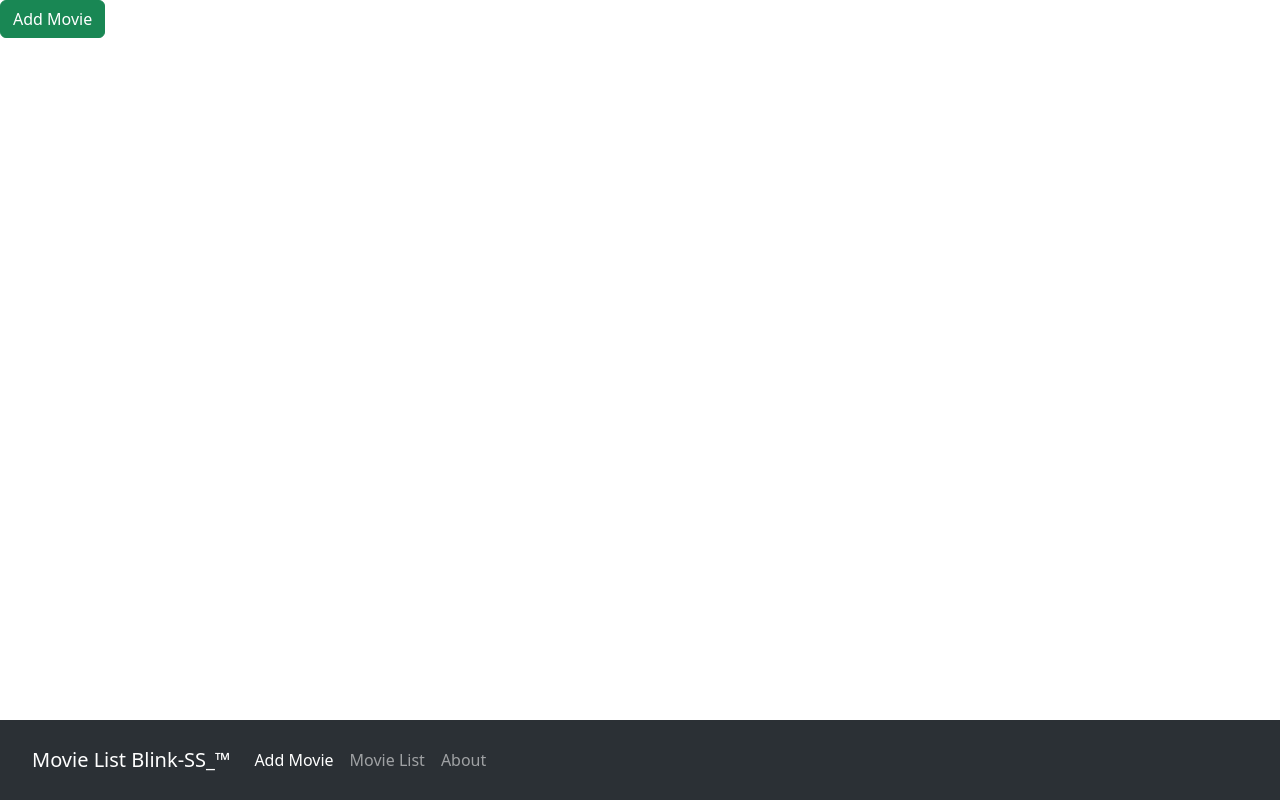
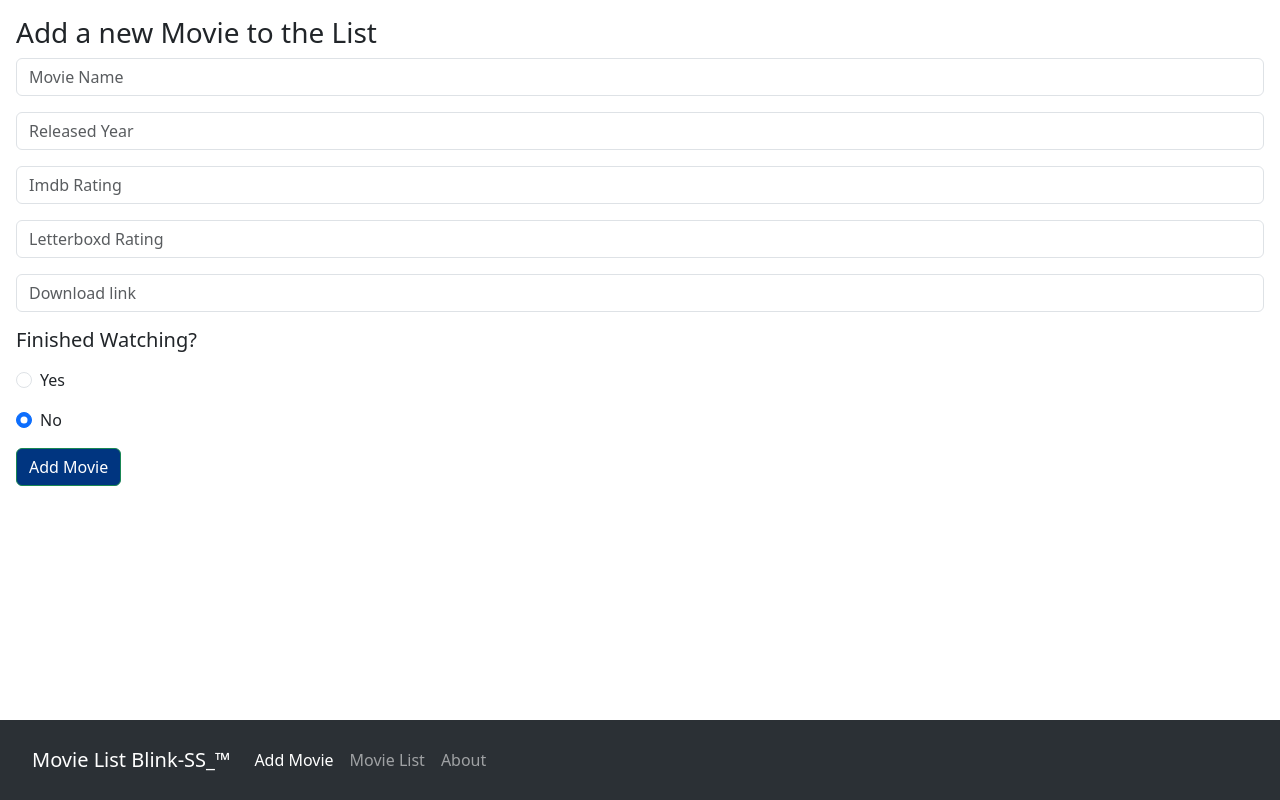
Before and after one commit to Nabid-Kaisar/movie-list, a Vue app: page /add in a window 1280 px wide. Built offline with nearby package versions, Linux system fonts and the light colour scheme.

Commit message:
input form created for adding a new Movie

```diff
--- a/src/assets/main.css
+++ b/src/assets/main.css
@@ -0,0 +1 @@
+@import '../styles/colors.css';
--- a/src/components/MovieAdd.vue
+++ b/src/components/MovieAdd.vue
@@ -1,3 +1,55 @@
 <template>
-  <button type="button" class="btn btn-success">Add Movie</button>
+  <section class="add-container m-3">
+    <h3>Add a new Movie to the List</h3>
+    <input
+      class="form-control mb-3"
+      type="text"
+      placeholder="Movie Name"
+      aria-label="movie name input"
+    />
+    <input
+      class="form-control mb-3"
+      type="text"
+      placeholder="Released Year"
+      aria-label="released year"
+    />
+    <input
+      class="form-control mb-3"
+      type="text"
+      placeholder="Imdb Rating"
+      aria-label="Imdb Rating"
+    />
+    <input
+      class="form-control mb-3"
+      type="text"
+      placeholder="Letterboxd Rating"
+      aria-label="Letterboxd Rating"
+    />
+    <input
+      class="form-control mb-3"
+      type="text"
+      placeholder="Download link"
+      aria-label="Download link"
+    />
+
+    <h5 class="mb-3">Finished Watching?</h5>
+    <div class="form-check mb-3">
+      <input class="form-check-input" type="radio" name="flexRadioDefault" id="flexRadioDefault1" />
+      <label class="form-check-label" for="flexRadioDefault1">Yes</label>
+    </div>
+    <div class="form-check mb-3">
+      <input
+        class="form-check-input"
+        type="radio"
+        name="flexRadioDefault"
+        id="flexRadioDefault2"
+        checked
+      />
+      <label class="form-check-label" for="flexRadioDefault2"> No </label>
+    </div>
+
+    <button type="button" style="background: var(--color-primary)" class="btn btn-success">
+      Add Movie
+    </button>
+  </section>
 </template>
--- /dev/null
+++ b/src/styles/colors.css
@@ -0,0 +1,14 @@
+:root {
+    --color-primary: #003580;
+    --color-secondary: #0071c2;
+    --color-white: #fff;
+    --color-hover: #005fa3;
+    --color-gray-bg: #d9d9d9;
+    --color-label-txt: #808080;
+    --color-val-txt: #424242;
+    --color-light-val-txt: #808080;
+    --color-line-divider: #8596a3;
+    --color-thin-divider: #8d878729;
+    --color-error-txt: #ff3b30;
+    --color-input-focus: #007aff;
+}
```
Also changed, not shown: src/model/MovieData.ts (+10 -9 lines).
